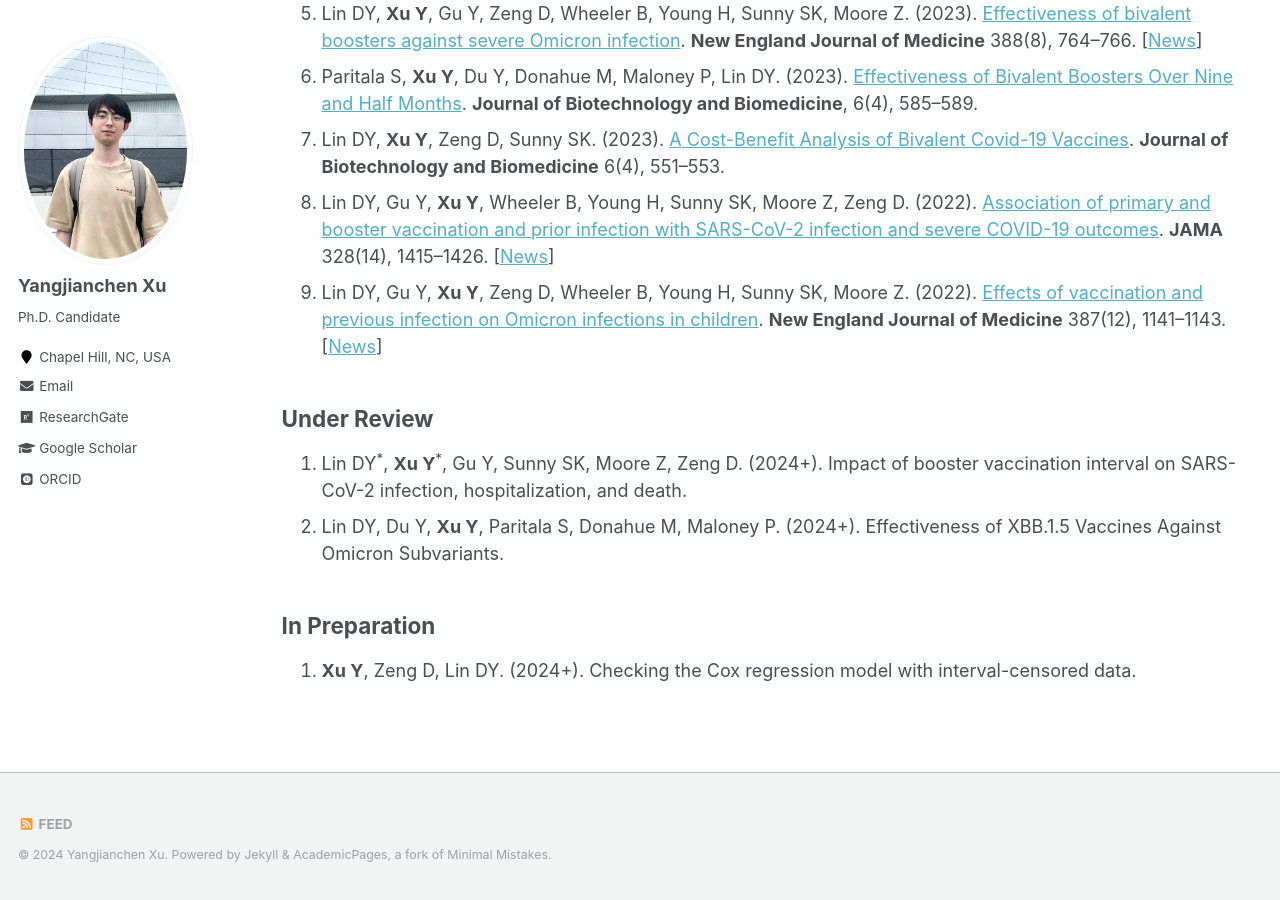
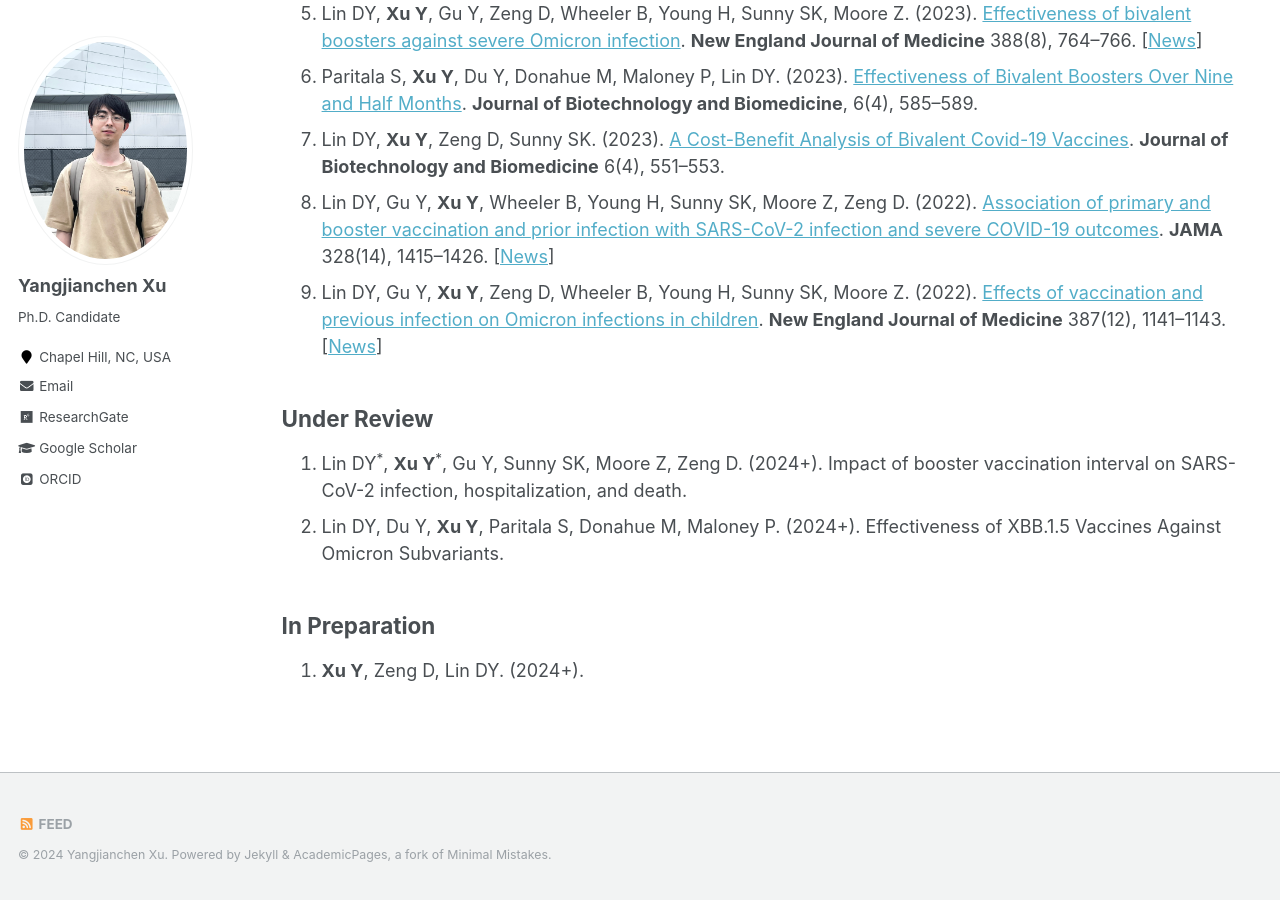
Before and after one commit to yangjc-xu/yangjc-xu.github.io, a Jekyll site: the page built from _pages/publications.md, in a window 1280 px wide and 900 px high, scrolled down 587 px. Built offline with Jekyll 4.4.1, drawn with Linux system fonts in a browser that asks for light colours; some web fonts are replaced.

Commit message:
Revert "Update publications.md"
This reverts commit ab0453e7879771453e532573d45d85d627a39abf.

```diff
--- a/_pages/publications.md
+++ b/_pages/publications.md
@@ -23,4 +23,4 @@ author_profile: true
 2. Lin DY, Du Y, **Xu Y**, Paritala S, Donahue M, Maloney P. (2024+). Effectiveness of XBB.1.5 Vaccines Against Omicron Subvariants.
 
 ## In Preparation
-1. **Xu Y**, Zeng D, Lin DY. (2024+). Checking the Cox regression model with interval-censored data.
+1. **Xu Y**, Zeng D, Lin DY. (2024+).
```
